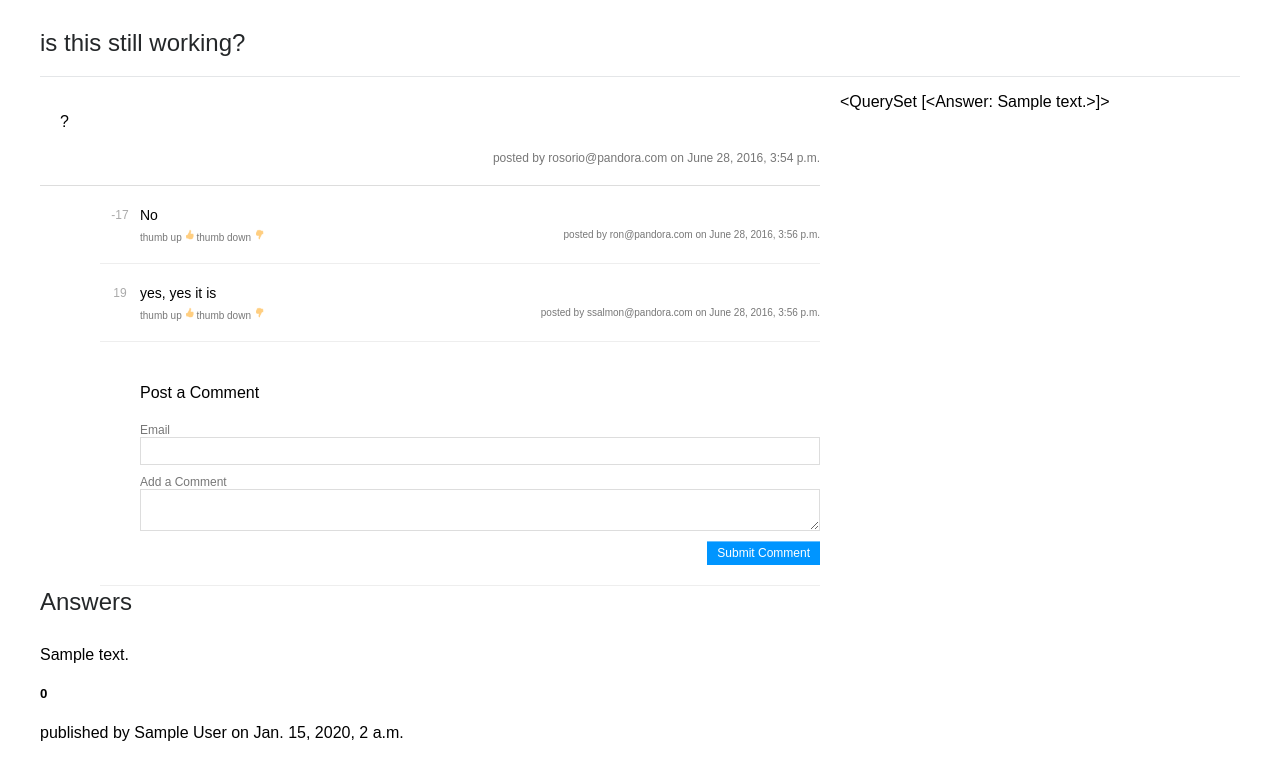
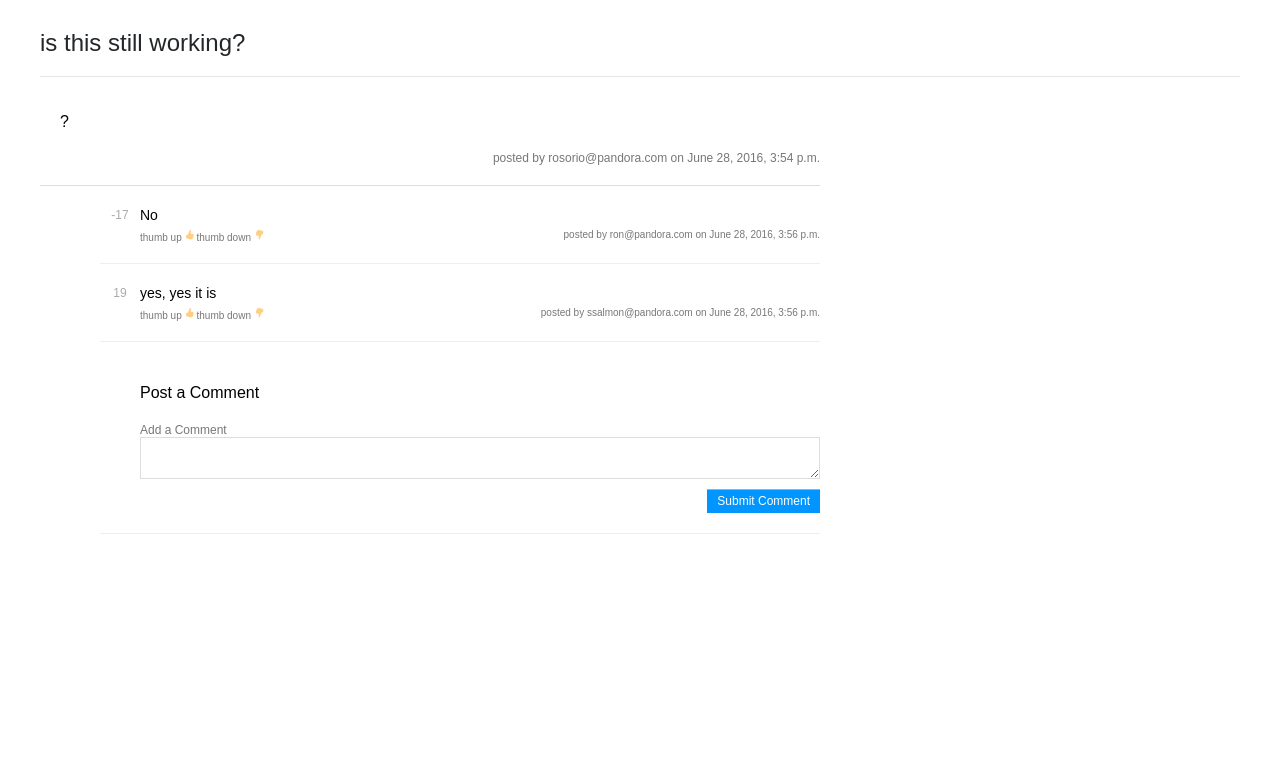
Before and after one commit to halfpete/stackd, a Django app: page /1/ in a window 1280 px wide. Shown: the part 34-800 px from the top of the page. Run offline with Django 3.2, Linux system fonts and the light colour scheme; data comes from the database, SQL or seed files in the repository; tables that the repository leaves empty hold one stand-in row (values such as "Sample post"); parts of the project's set-up code (start-up, migrations or seed data) failed here and were passed over.

Commit message:
removing email box in detail.html

```diff
--- a/stackd/overflow/models.py
+++ b/stackd/overflow/models.py
@@ -37,11 +37,27 @@ class Tag(models.Model):
     name = models.CharField(max_length=50)
 
 
+class Comment(models.Model):
+    question = models.ForeignKey(Question, on_delete=models.CASCADE, null=True)
+    comment_text = models.TextField(max_length=MAX_RESP_LENGTH)
+    author = models.CharField(max_length=MAX_AUTHOR_LENGTH, default="anonymous@pandora.com")
+    userID = models.PositiveIntegerField(default = 0)
+    upvotes = models.IntegerField(default=0)
+    downvotes = models.IntegerField(default=0)
+    pub_date = models.DateTimeField('date published', null=True, default='1950-01-01')
+
+    def __str__(self):
+        return self.comment_text
+
+    def netvotes(self):
+        return self.upvotes - self.downvotes
+
+
 class Answer(models.Model):
     question = models.ForeignKey(Question, on_delete=models.CASCADE, null=True)
     answer_text = models.TextField(max_length=MAX_RESP_LENGTH)
     author = models.CharField(max_length=MAX_AUTHOR_LENGTH, default="anonymous@pandora.com")
-    userID = models.PositiveIntegerField(default = 0)
+    userID = models.PositiveIntegerField(default=0)
     upvotes = models.IntegerField(default=0)
     downvotes = models.IntegerField(default=0)
     pub_date = models.DateTimeField('date published', null=True, default='1950-01-01')
@@ -60,23 +76,6 @@ class AnswerComment(models.Model):
     upvotes = models.IntegerField(default=0)
     downvotes = models.IntegerField(default=0)
     pub_date = models.DateTimeField('date published', null=True, default='1950-01-01')
-
-    def __str__(self):
-        return self.comment_text
-
-    def netvotes(self):
-        return self.upvotes - self.downvotes
-
-
-class Comment(models.Model):
-    question = models.ForeignKey(Question, on_delete=models.CASCADE, null=True)
-    comment_text = models.TextField(max_length=MAX_RESP_LENGTH)
-    author = models.CharField(max_length=MAX_AUTHOR_LENGTH, default="anonymous@pandora.com")
-    userID = models.PositiveIntegerField(default = 0)
-    upvotes = models.IntegerField(default=0)
-    downvotes = models.IntegerField(default=0)
-    pub_date = models.DateTimeField('date published', null=True, default='1950-01-01')
-    # is_answer_comment = models.BooleanField(default=False)
 
     def __str__(self):
         return self.comment_text
--- a/stackd/overflow/views.py
+++ b/stackd/overflow/views.py
@@ -37,23 +37,21 @@ def detail(request, question_id):
    question = Question.objects.get(id=question_id)
    username = request.user.username
    new_comment = request.POST.get('comment', '')
+   new_answer = request.POST.get('answer', '')
 
    if username != '' and new_comment != '':
        add_comment_to_question(request, question, new_comment, username)
    comment_list = question.comment_set.order_by('-pub_date')
+   if username != '' and new_answer != '':
+       print "added answer to question"
+       add_answer_to_question(request, question, new_answer, username)
    answer_list = question.answer_set.order_by('upvotes')
-   # AnswerComment_list = answer.AnswerComment_set.order_by('upvotes')
    context = {
        'question': question,
        'comment_list': comment_list,
        'answer_list': answer_list
        # 'AnswerComment_list': AnswerComment_list
    }
-
-   answer_text = request.POST.get('answer_text', '')
-   if username != '' and answer_text != '':
-       print "added answer to question"
-       add_answer_to_question(request, question, answer_text, username)
 
    # new_answer_comment = request.POST.get('answer_comment', '')
    #
--- a/stackd/templates/overflow/detail.html
+++ b/stackd/templates/overflow/detail.html
@@ -52,10 +52,6 @@
 					<form method="post", action"">
 						{% csrf_token %}
 						<div class="input-wrapper">
-							<h5>Email</h5>
-							<input type="email" name="email_field" id="email_field">
-						</div>
-						<div class="input-wrapper">
 							<h5>Add a Comment</h5>
 							<textarea type="text" name="comment" id="comment"></textarea>
 						</div>
@@ -65,22 +61,5 @@
 			</div>
 		</div>
 	</div>
-	{{answer_list}}
-	{% if answer_list %}
-		<div id="answers-header" class="col-1-1">
-			<h2>Answers</h2>
-		</div>
-		<div id="answers-body" class="col-2-3">
-			{% for answer in answer_list %}
-				<div class="answer">
-					<p>{{answer.answer_text}}</p>
-					<div class="answer-label">
-						<h5>{{answer.netvotes}}</h5>
-						<h4>published by {{answer.author}} on {{answer.pub_date}}</h4>
-					</div>
-				</div>
-			{% endfor %}
-		</div>
-	{% endif %}
 </div>
 {% endblock %}
```
